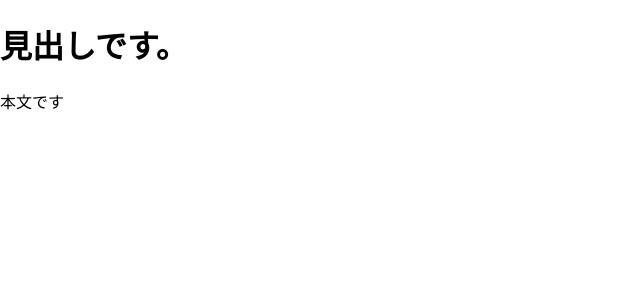
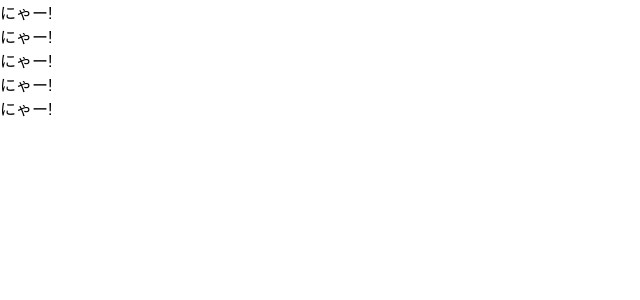
Before and after one commit to naokiuma/udemy-react-redux-crud-application, a React (Create React App) app: page / in a window 1280 px wide. Shown: the top 300 px of the page, without its empty margins (0-640 px from the left). Built offline with nearby package versions, Linux system fonts and the light colour scheme.

Commit message:
about components

```diff
--- a/src/App.js
+++ b/src/App.js
@@ -1,5 +1,7 @@
 import React, { Component } from 'react';
 
+/*
+//クラスコンポーネント
 class App extends Component {
   render() {
     return (
@@ -7,10 +9,25 @@ class App extends Component {
       <h1>見出しです。</h1>
       <p>本文です</p>
       </React.Fragment>
+    )
+  }
+}
+*/
 
-    )
-
-  }
+const App =() =>{
+  return(
+  <div>
+    <Cat />
+    <Cat />
+    <Cat />
+    <Cat />
+    <Cat />
+  </div>
+  )
+}
+//関数コンポーネント
+const Cat = () =>{
+  return <div>にゃー!</div>
 }
 
 export default App;
```
